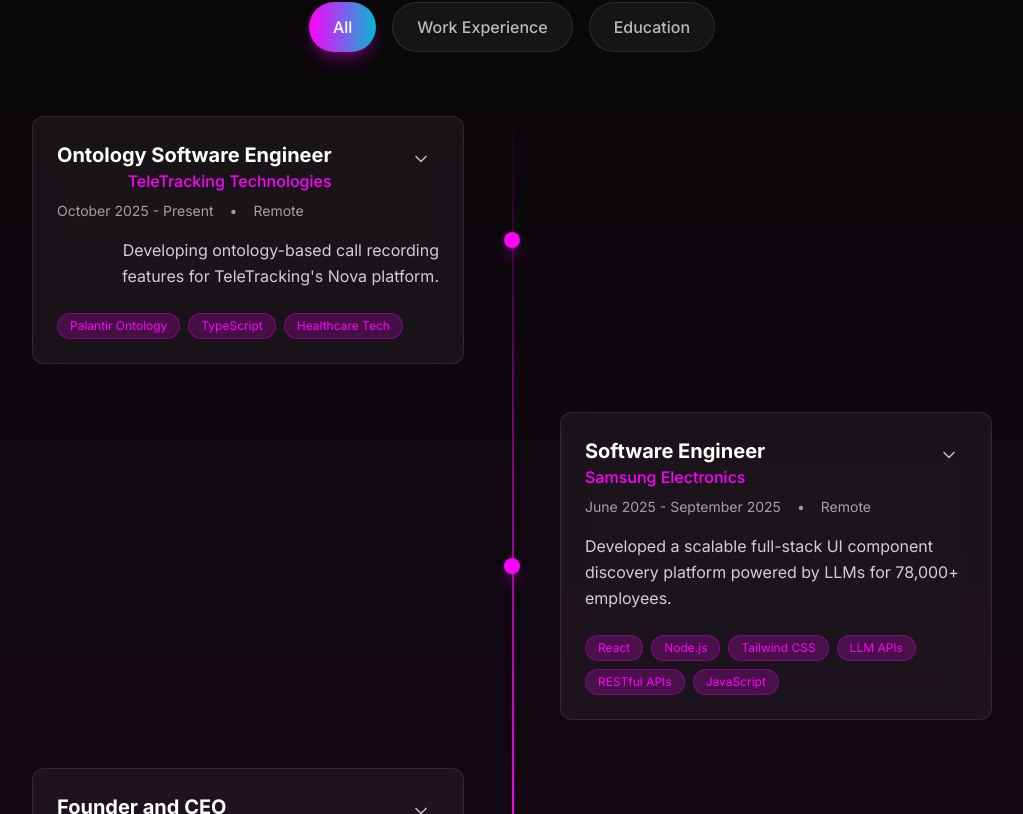
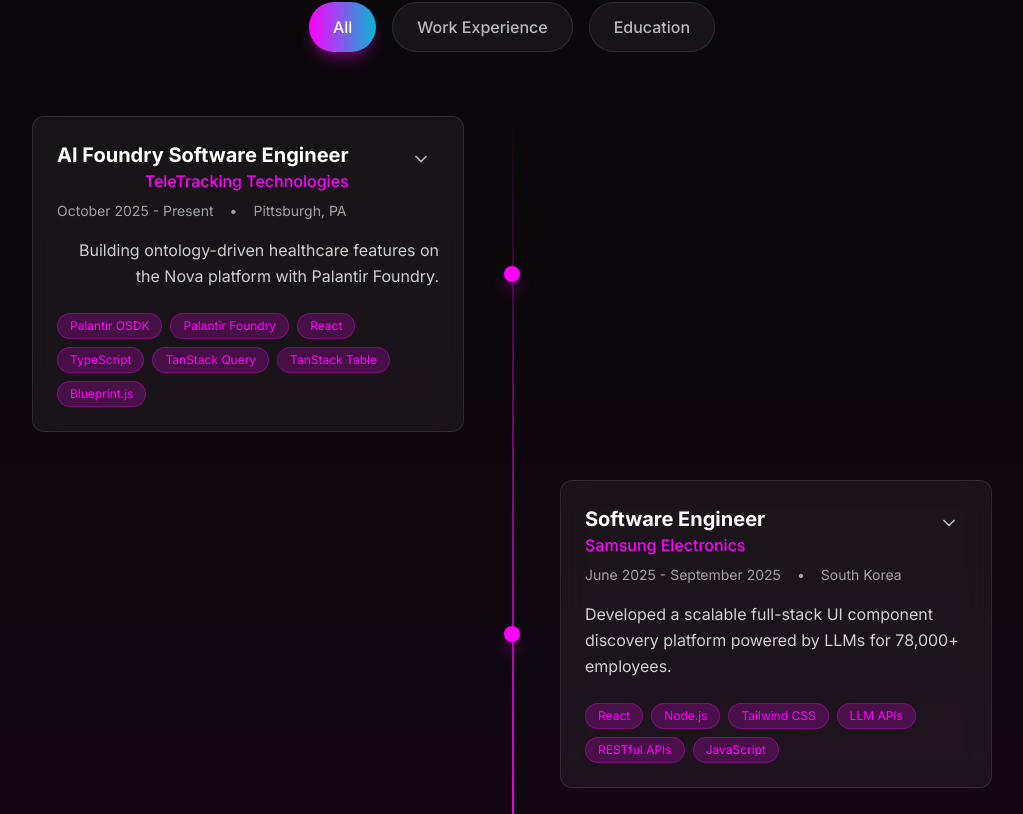
Before and after one commit to taenam1214/taenam1214.github.io, a React (Create React App) app: page / in a window 1280 px wide. Shown: the part 1866-2680 px from the top of the page, without its empty margins (128-1151 px from the left). Built offline with nearby package versions, Linux system fonts and the light colour scheme.

Commit message:
update TeleTracking role title and Nova platform description

```diff
--- a/src/data/experiences.js
+++ b/src/data/experiences.js
@@ -3,17 +3,15 @@
     id: 1,
     type: 'work',
     company: 'TeleTracking Technologies',
-    role: 'Ontology Software Engineer',
-    location: 'Remote',
+    role: 'AI Foundry Software Engineer',
+    location: 'Pittsburgh, PA',
     period: 'October 2025 - Present',
     startDate: '2025-10',
-    description: 'Developing ontology-based call recording features for TeleTracking\'s Nova platform.',
+    description: 'Building ontology-driven healthcare features on the Nova platform with Palantir Foundry.',
     achievements: [
-      'Developing ontology-based call recording features using Palantir Ontology',
-      'Unifying hospital communication and workflow data on the Nova platform',
-      'Building scalable healthcare technology solutions',
+      'Building ontology-driven healthcare features on the Nova platform with Palantir Foundry.',
     ],
-    technologies: ['Palantir Ontology', 'TypeScript', 'Healthcare Tech'],
+    technologies: ['Palantir OSDK', 'Palantir Foundry', 'React', 'TypeScript', 'TanStack Query', 'TanStack Table', 'Blueprint.js'],
     logo: null,
   },
   {
@@ -21,7 +19,7 @@
     type: 'work',
     company: 'Samsung Electronics',
     role: 'Software Engineer',
-    location: 'Remote',
+    location: 'South Korea',
     period: 'June 2025 - September 2025',
     startDate: '2025-06',
     description: 'Developed a scalable full-stack UI component discovery platform powered by LLMs for 78,000+ employees.',
```
